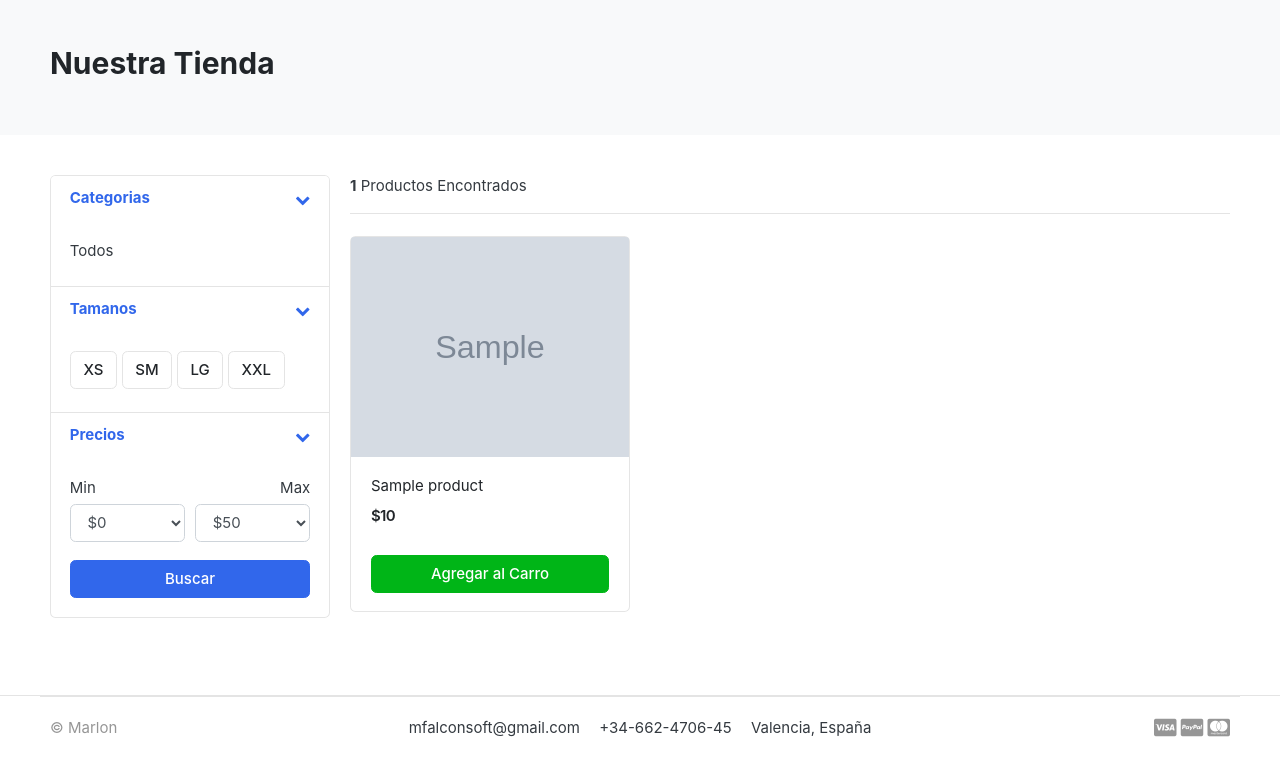
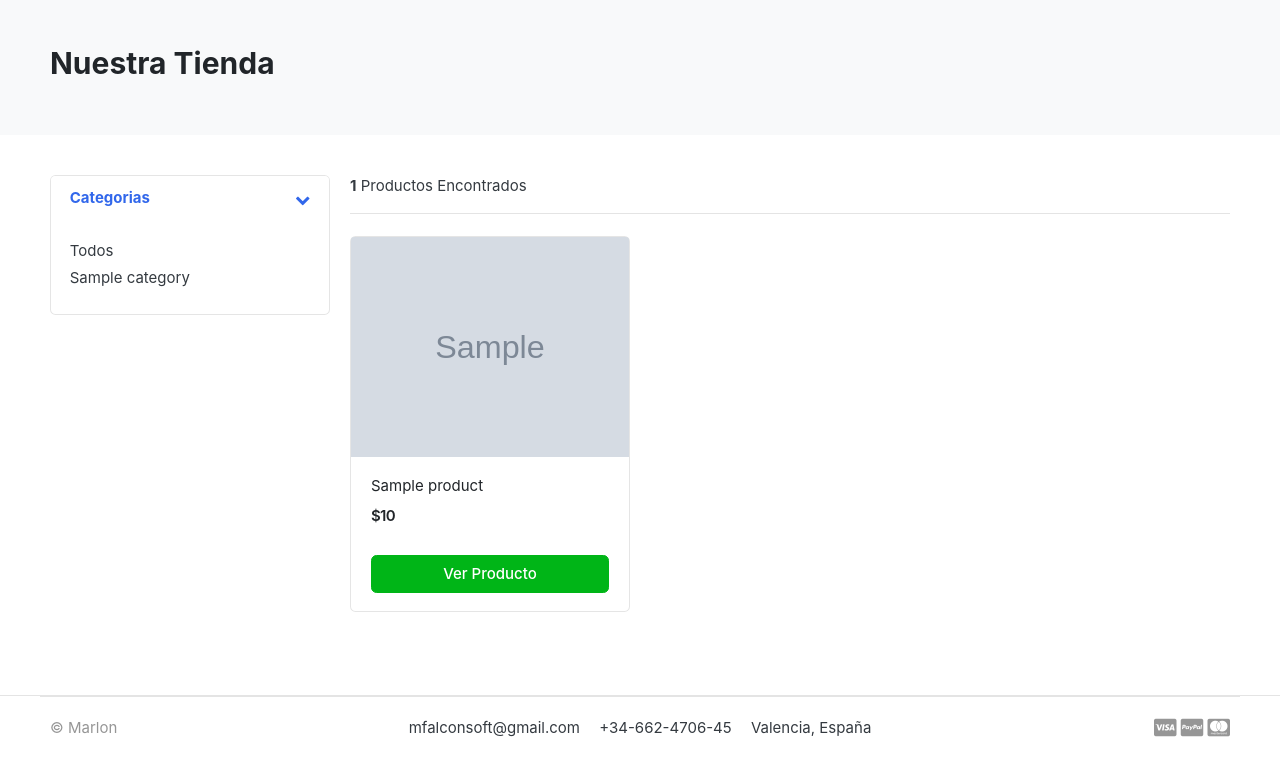
Before and after one commit to falconsoft3d/clientportal, a Django app: page /store/ in a window 1280 px wide. Shown: the part 119-878 px from the top of the page. Run offline with Django 3.2, Linux system fonts and the light colour scheme; tables that the repository leaves empty hold one stand-in row (values such as "Sample post"); grey boxes marked "Sample" are stand-in pictures; parts of the project's set-up code (start-up, migrations or seed data) failed here and were passed over; some libraries are stand-ins or nearby versions; some web fonts are replaced.

Commit message:
Agregando categorias

```diff
--- a/clientportal/settings.py
+++ b/clientportal/settings.py
@@ -68,6 +68,7 @@ TEMPLATES = [
                 'django.template.context_processors.request',
                 'django.contrib.auth.context_processors.auth',
                 'django.contrib.messages.context_processors.messages',
+                'category.context_processors.menu_links',
             ],
         },
     },
--- a/templates/base.html
+++ b/templates/base.html
@@ -7,7 +7,7 @@
 <meta http-equiv="cache-control" content="max-age=604800" />
 <meta name="viewport" content="width=device-width, initial-scale=1, shrink-to-fit=no">
 
-<title>Vaxi Drez | Ecommerce </title>
+<title>ClientPortal | Ecommerce </title>
 
 <link href="{% static 'images/favicon.ico' %}" rel="shortcut icon" type="image/x-icon">
 
--- a/templates/home.html
+++ b/templates/home.html
@@ -45,7 +45,8 @@
 						  <span>{{review.rating }}</span>
 					  </span>
 				</div> {% endcomment %}
-
+				<br>
+				<a href="{{ product.get_url }}" class="btn btn-block btn-success">Ver Producto</a>
 			</figcaption>
 		</div>
 	</div> <!-- col.// -->
--- a/templates/includes/navbar.html
+++ b/templates/includes/navbar.html
@@ -33,14 +33,14 @@
                     <i class="fa fa-bars"></i> Categorias
                 </button>
                 <div class="dropdown-menu">
-                    {% comment %} <a class="dropdown-item" href="{% url 'store' %}"> Todos </a> {% endcomment %}
-                    {% comment %} {% for category in links %}
+                    <a class="dropdown-item" href="{% url 'store' %}"> Todos </a>
+                    {% for category in links %}
                       <a class="dropdown-item" href="{{ category.get_url }}"> {{category.category_name}} </a>
-                    {% endfor %} {% endcomment %}
+                    {% endfor %}
                 </div>
             </div>  <!-- category-wrap.// -->
         </div> <!-- col.// -->
-        <a href="#" class="btn btn-outline-primary">Tienda</a>
+        <a href="{% url 'store' %}" class="btn btn-outline-primary">Tienda</a>
         <div class="col-lg  col-md-6 col-sm-12 col">
             <form action="#" class="search">
                 <div class="input-group w-100">
--- a/templates/store/store.html
+++ b/templates/store/store.html
@@ -37,7 +37,8 @@
 
                 </div> <!-- card-body.// -->
             </div>
-        </article> <!-- filter-group  .// -->
+        </article>
+        <!--
         <article class="filter-group">
             <header class="card-header">
                 <a href="#" data-toggle="collapse" data-target="#collapse_4" aria-expanded="true" class="">
@@ -66,10 +67,11 @@
                     <input type="checkbox">
                     <span class="btn btn-light"> XXL </span>
                   </label>
-            </div><!-- card-body.// -->
             </div>
-        </article> <!-- filter-group .// -->
+            </div>
+        </article>  -->
 
+        <!--
         <article class="filter-group">
             <header class="card-header">
                 <a href="#" data-toggle="collapse" data-target="#collapse_3" aria-expanded="true" class="">
@@ -83,7 +85,7 @@
                     <div class="form-row">
                     <div class="form-group col-md-6">
                       <label>Min</label>
-                      <!-- <input class="form-control" placeholder="$0" type="number"> -->
+                       <input class="form-control" placeholder="$0" type="number">
                           <select class="mr-2 form-control">
                             <option value="0">$0</option>
                             <option value="50">$50</option>
@@ -106,11 +108,11 @@
                             <option value="2000">$2000+</option>
                         </select>
                     </div>
-                    </div> <!-- form-row.// -->
+                    </div>
                     <button class="btn btn-block btn-primary">Buscar</button>
-                </div><!-- card-body.// -->
+                </div>
             </div>
-        </article> <!-- filter-group .// -->
+        </article>  .// -->
 
     </div> <!-- card.// -->
 
@@ -142,8 +144,7 @@
                             {% comment %} <del class="price-old">$1980</del> {% endcomment %}
                         </div> <!-- price-wrap.// -->
                     </div>
-                    <a href="#"
-                    class="btn btn-block btn-success">Agregar al Carro </a>
+                    <a href="{{ product.get_url }}" class="btn btn-block btn-success">Ver Producto</a>
                 </figcaption>
             </figure>
         </div> <!-- col.// -->
```
